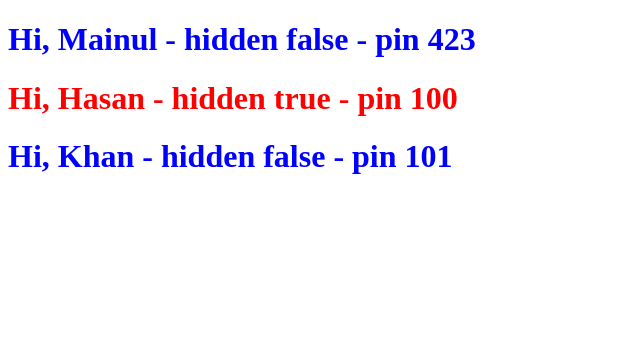
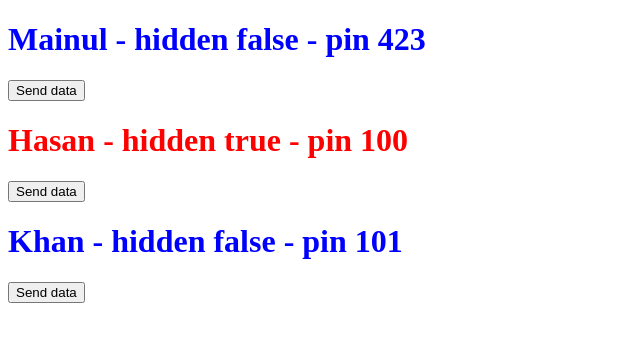
Before and after one commit to TechMainul-dev/first-ng-app, an Angular app: page / in a window 1280 px wide. Shown: the top 342 px of the page, without its empty margins (0-640 px from the left). Built offline with nearby package versions, Linux system fonts and the light colour scheme.

Commit message:
add child to parent

```diff
--- a/src/app/app.component.html
+++ b/src/app/app.component.html
@@ -1,4 +1,5 @@
-<app-user-profile *ngFor="let u of users" [userName]="u.name" [isHidden]="u.isHidden" [pin]="u.pin">
+<app-user-profile *ngFor="let u of users" [userName]="u.name" [isHidden]="u.isHidden" [pin]="u.pin"
+  (myEvent)="receiveData($event)">
 </app-user-profile>
 
 <!-- <app-user-profile-2></app-user-profile-2> -->
--- a/src/app/app.component.ts
+++ b/src/app/app.component.ts
@@ -3,6 +3,7 @@ import { RouterOutlet } from '@angular/router';
 import { UserProfileComponent } from './components/user-profile/user-profile.component';
 import { UserProfile2Component } from './components/user-profile-2/user-profile-2.component';
 import { CommonModule } from '@angular/common';
+import { User } from '../models/user';
 
 @Component({
   selector: 'app-root',
@@ -23,4 +24,11 @@ export class AppComponent {
     { name: 'Hasan', isHidden: true, pin: 100 },
     { name: 'Khan', isHidden: false, pin: 101 },
   ];
+
+  receiveData(e: User) {
+    console.log(e);
+
+    const userIndex = this.users.findIndex((user) => user.name == e.name);
+    this.users[userIndex].pin = e.newPin;
+  }
 }
--- a/src/app/components/user-profile/user-profile.component.html
+++ b/src/app/components/user-profile/user-profile.component.html
@@ -45,3 +45,5 @@
 
 
 <h1 [ngStyle]="{ 'color': isHidden == true ? 'red' : 'blue' }">{{name}} - hidden {{isHidden}} - pin {{pin}}</h1>
+
+<button class="btn" (click)="sendData()">Send data</button>
--- a/src/app/components/user-profile/user-profile.component.ts
+++ b/src/app/components/user-profile/user-profile.component.ts
@@ -1,11 +1,14 @@
 import { CommonModule } from '@angular/common';
 import {
   Component,
+  EventEmitter,
   Input,
+  Output,
   booleanAttribute,
   numberAttribute,
 } from '@angular/core';
 import { FormsModule } from '@angular/forms';
+import { User } from '../../../models/user';
 
 function formateName(value: string) {
   return `Hi, ${value}`;
@@ -21,9 +24,15 @@ function formateName(value: string) {
 export class UserProfileComponent {
   // @Input() name = '';
 
-  @Input({ alias: 'userName', transform: formateName }) name = '';
+  @Input({ alias: 'userName' }) name = '';
   @Input({ transform: booleanAttribute }) isHidden: boolean = false;
   @Input({ transform: numberAttribute }) pin!: number;
+
+  @Output() myEvent = new EventEmitter<User>();
+
+  sendData() {
+    this.myEvent.emit({ name: this.name, newPin: 500 });
+  }
 
   // // name = `Sadia`;
   // status = `Married`;
--- /dev/null
+++ b/src/models/user.ts
@@ -0,0 +1,4 @@
+export type User = {
+  name: string;
+  newPin: number;
+};
```
